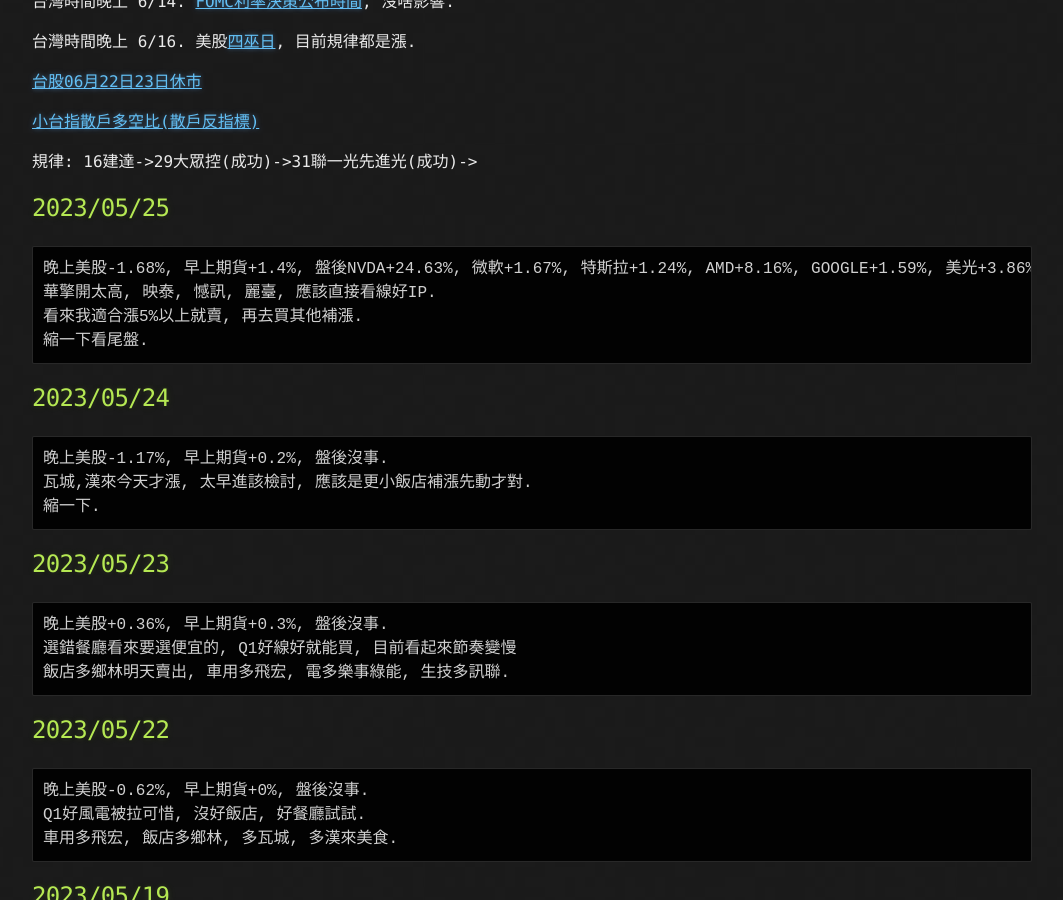
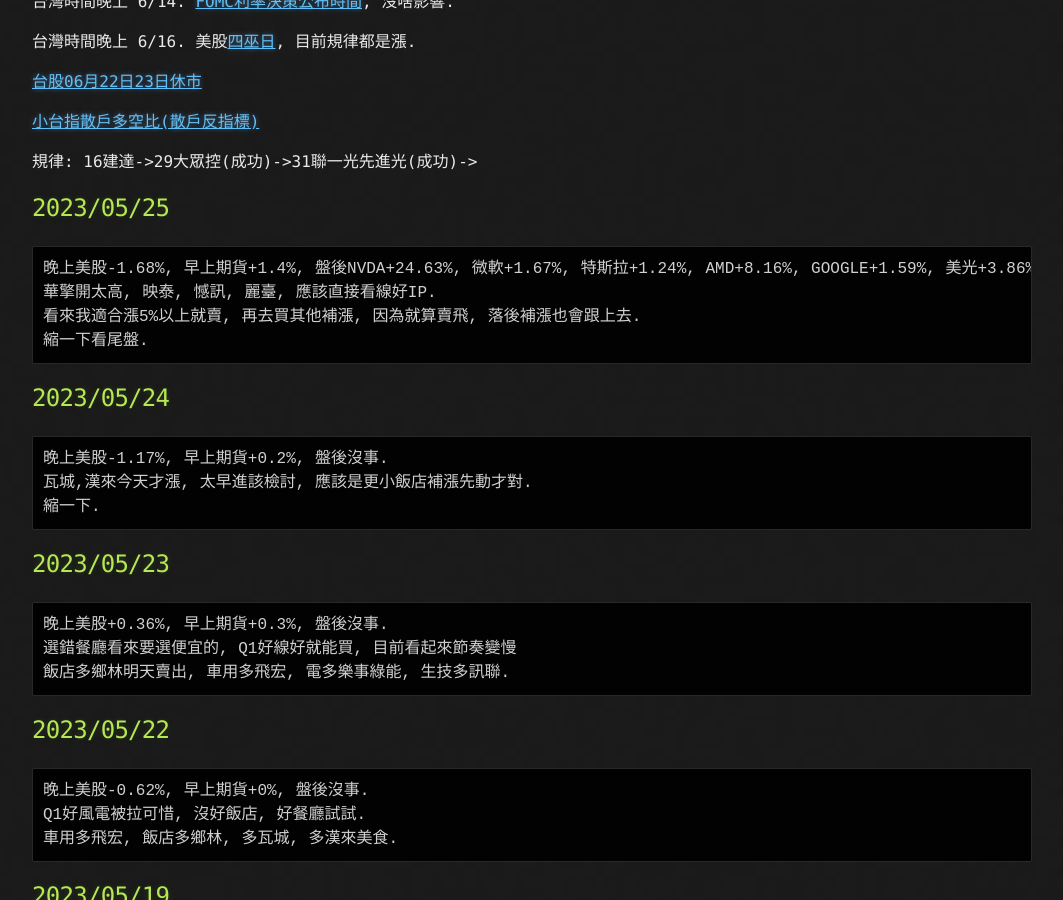
Before and after one commit to lepg5487/Stock_God, a Jekyll site: the page built from index.md, in a window 1280 px wide and 900 px high, scrolled down 388 px. Shown: the whole window, without its empty margins (108-1171 px from the left). Built offline with Jekyll 4.4.1, drawn with Linux system fonts in a browser that asks for light colours; our own code applies the rules of GitHub Pages for plain Markdown files.

Commit message:
Update index.md

````diff
--- a/index.md
+++ b/index.md
@@ -22,7 +22,7 @@
 ```
 晚上美股-1.68%, 早上期貨+1.4%, 盤後NVDA+24.63%, 微軟+1.67%, 特斯拉+1.24%, AMD+8.16%, GOOGLE+1.59%, 美光+3.86%, 台積電+6.81%.
 華擎開太高, 映泰, 憾訊, 麗臺, 應該直接看線好IP.
-看來我適合漲5%以上就賣, 再去買其他補漲.
+看來我適合漲5%以上就賣, 再去買其他補漲, 因為就算賣飛, 落後補漲也會跟上去.
 縮一下看尾盤.
 ```
 
````
